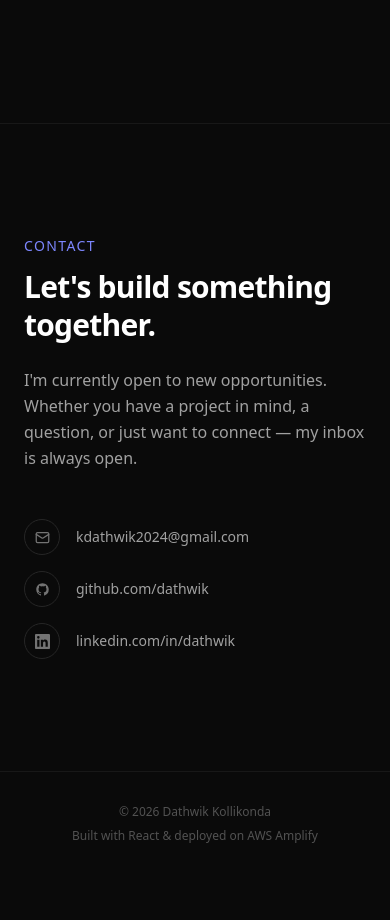
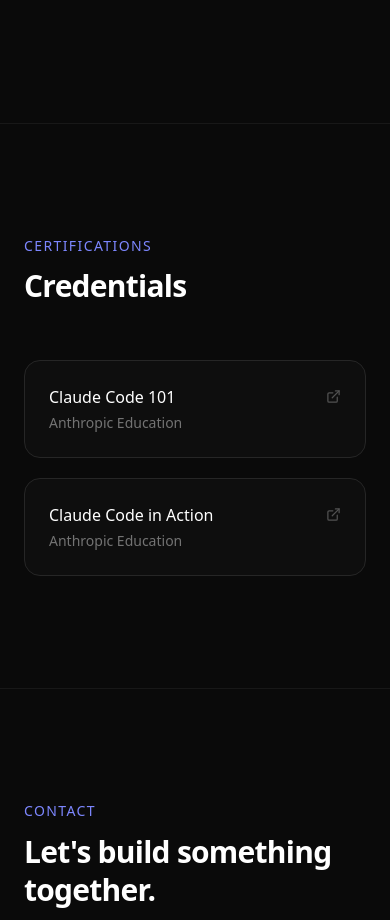
Before and after one commit to Dathwik/personal_portfolio, a React (Vite) app: page / in a window 390 px wide. Shown: the part 4880-5800 px from the top of the page. Before the commit the page ends 5756 px from the top, so only its background shows below. Built offline with nearby package versions, Linux system fonts and the light colour scheme.

Commit message:
Add Certifications section with Anthropic Education credentials

```diff
--- a/src/App.jsx
+++ b/src/App.jsx
@@ -4,6 +4,7 @@
 import Skills from "./components/Skills";
 import Projects from "./components/Projects";
 import Experience from "./components/Experience";
+import Certifications from "./components/Certifications";
 import Contact from "./components/Contact";
 import Footer from "./components/Footer";
 
@@ -17,6 +18,7 @@
         <Skills />
         <Projects />
         <Experience />
+        <Certifications />
         <Contact />
       </main>
       <Footer />
--- /dev/null
+++ b/src/components/Certifications.jsx
@@ -0,0 +1,67 @@
+import { motion, useInView } from "framer-motion";
+import { useRef } from "react";
+import { ExternalLink } from "lucide-react";
+
+const certifications = [
+  {
+    title: "Claude Code 101",
+    issuer: "Anthropic Education",
+    url: "https://verify.skilljar.com/c/vtaexpzyyd3r",
+  },
+  {
+    title: "Claude Code in Action",
+    issuer: "Anthropic Education",
+    url: "https://verify.skilljar.com/c/e75sjwkrdhv4",
+  },
+];
+
+function FadeIn({ children, delay = 0 }) {
+  const ref = useRef(null);
+  const inView = useInView(ref, { once: true, margin: "-80px" });
+  return (
+    <motion.div
+      ref={ref}
+      initial={{ opacity: 0, y: 24 }}
+      animate={inView ? { opacity: 1, y: 0 } : {}}
+      transition={{ duration: 0.6, delay, ease: [0.22, 1, 0.36, 1] }}
+    >
+      {children}
+    </motion.div>
+  );
+}
+
+export default function Certifications() {
+  return (
+    <section id="certifications" className="py-28 border-t border-neutral-800/50">
+      <div className="max-w-5xl mx-auto px-6">
+        <FadeIn>
+          <p className="text-indigo-400 text-sm font-medium tracking-widest uppercase mb-3">Certifications</p>
+          <h2 className="text-3xl sm:text-4xl font-semibold text-white tracking-tight mb-14">
+            Credentials
+          </h2>
+        </FadeIn>
+
+        <div className="grid sm:grid-cols-2 gap-5">
+          {certifications.map((cert, i) => (
+            <FadeIn key={cert.url} delay={i * 0.1}>
+              <a
+                href={cert.url}
+                target="_blank"
+                rel="noreferrer"
+                className="group flex items-start justify-between p-6 rounded-2xl border border-neutral-800 hover:border-neutral-700 bg-neutral-900/30 hover:bg-neutral-900/60 transition-all duration-300"
+              >
+                <div>
+                  <p className="text-white font-medium group-hover:text-indigo-300 transition-colors mb-1">
+                    {cert.title}
+                  </p>
+                  <p className="text-neutral-500 text-sm">{cert.issuer}</p>
+                </div>
+                <ExternalLink size={15} className="text-neutral-600 group-hover:text-indigo-400 transition-colors mt-1 shrink-0 ml-4" />
+              </a>
+            </FadeIn>
+          ))}
+        </div>
+      </div>
+    </section>
+  );
+}
--- a/src/components/Navbar.jsx
+++ b/src/components/Navbar.jsx
@@ -2,7 +2,7 @@
 import { motion, AnimatePresence } from "framer-motion";
 import { Menu, X } from "lucide-react";
 
-const links = ["About", "Skills", "Projects", "Experience", "Contact"];
+const links = ["About", "Skills", "Projects", "Experience", "Certifications", "Contact"];
 
 export default function Navbar() {
   const [scrolled, setScrolled] = useState(false);
```
